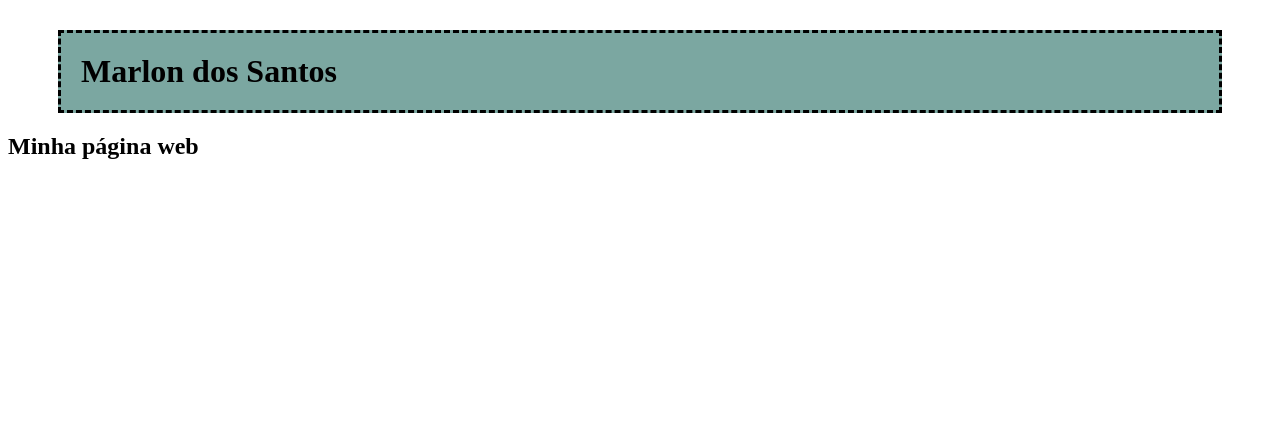
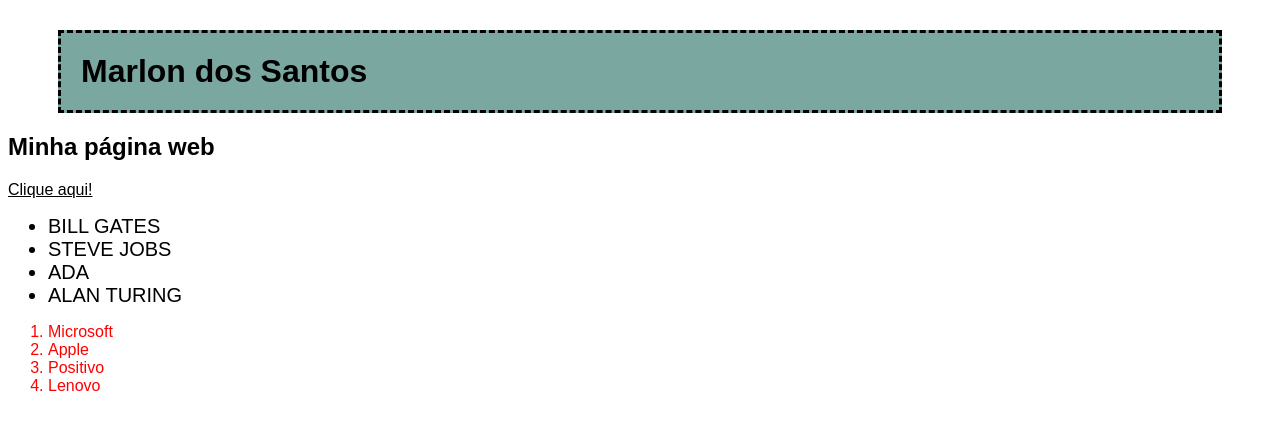
Before and after one commit to MarlonSdS/UnivsLPW, a plain HTML site: page index.html in a window 1280 px wide. Drawn offline with Linux system fonts and the light colour scheme.

Commit message:
Add files via upload

```diff
--- a/index.html
+++ b/index.html
@@ -9,5 +9,21 @@
         <h1>Marlon dos Santos</h1>
         <h2>Minha página web</h2>
 
+        <a target="_blank" href="https://google.com">Clique aqui!</a>
+
+        <ul>
+            <li>Bill Gates</li>
+            <li>Steve Jobs</li>
+            <li>Ada</li>
+            <li>Alan Turing</li>
+        </ul>
+
+        <ol>
+            <li>Microsoft</li>
+            <li>Apple</li>
+            <li>Positivo</li>
+            <li>Lenovo</li>
+        </ol>
+
     </body>
 </html>
--- a/style.css
+++ b/style.css
@@ -1,6 +1,36 @@
+body{
+    font-family: Arial, Helvetica, sans-serif;
+}
+
 h1{
     background-color: rgb(123, 167, 161);
     border-style: dashed;
     margin: 30px 50px 10px;
     padding: 20px;
 }
+ul li{
+    font-size: 20px;
+    text-transform: uppercase;
+    text-align: left;
+}
+ol li{
+    color: red;
+}
+a:link{
+    color: black;
+}
+
+a:hover{
+    color: red;
+    font-size: 20px;
+}
+
+a:active{
+    color: blue;
+    font-size: 18px;
+}
+
+a:visited{
+    color: gray;
+    font-size: 12px;
+}
```
